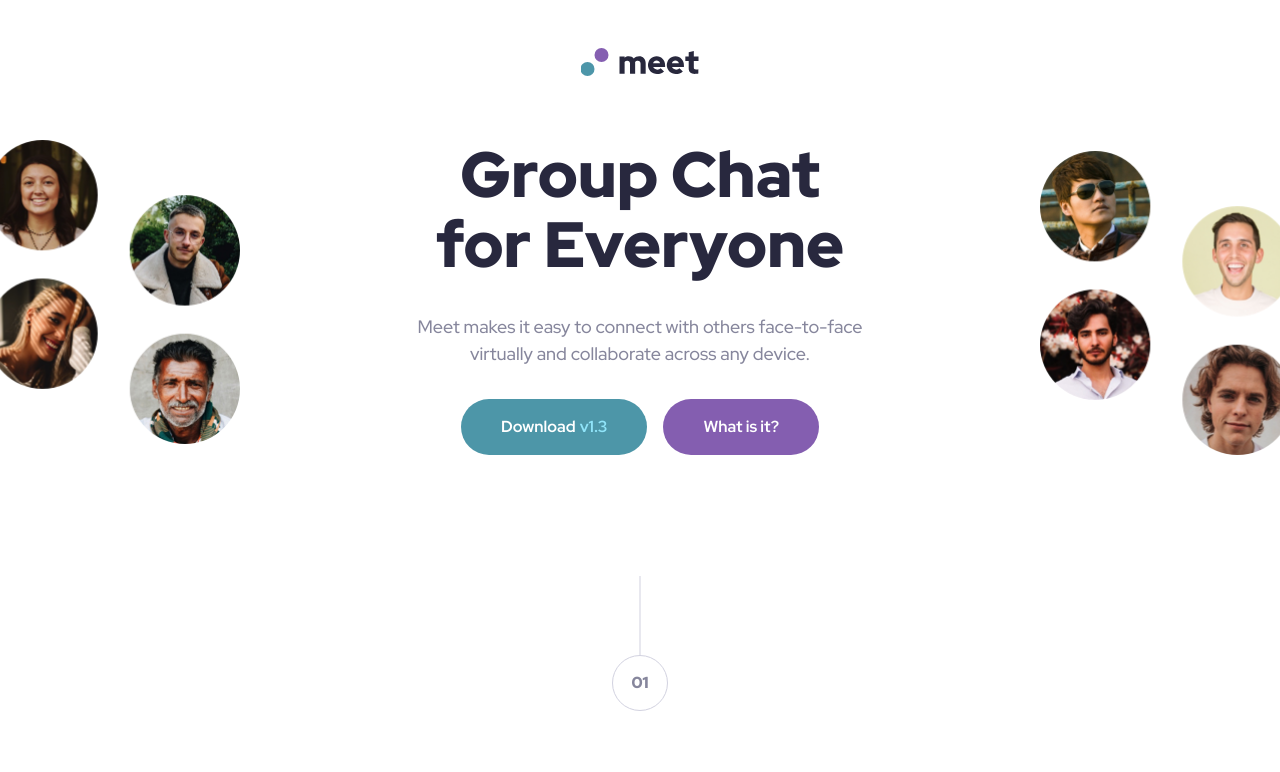
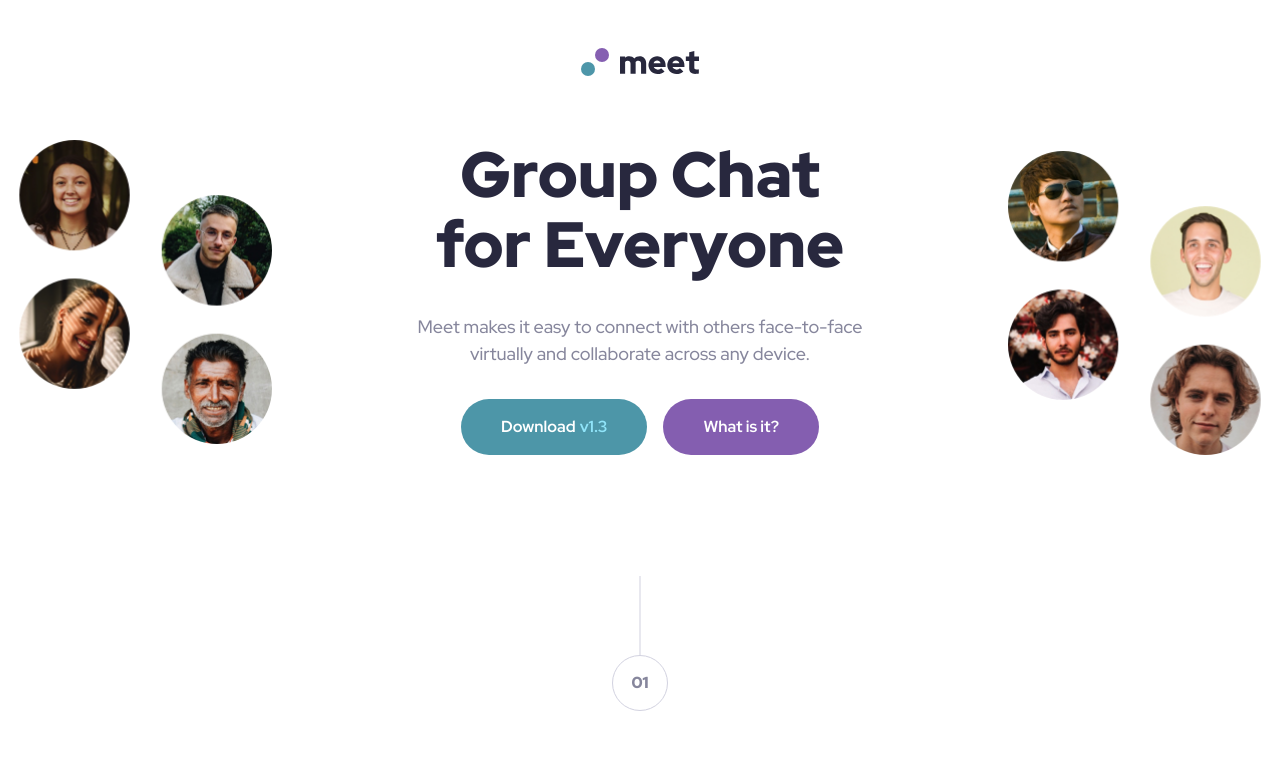
Before and after one commit to Valloa/FEM-meet-landing-page, a plain HTML site: page index.html in a window 1280 px wide. Shown: the top 772 px of the page. Drawn offline with Linux system fonts and the light colour scheme.

Commit message:
change layout of header

```diff
--- a/index.html
+++ b/index.html
@@ -23,6 +23,11 @@
   </head>
   <body>
     <main>
+      <nav class="Nav">
+        <a href="index.html" class="Nav__link">
+          <img src="assets/logo.svg" alt="Meet" class="Nav__logo" />
+        </a>
+      </nav>
       <header class="Header">
         <div class="Header__content">
           <h1 class="Header__title Text1">Group Chat for Everyone</h1>
@@ -38,8 +43,6 @@
             <a href="#" class="Button Button--secondary Text5">What is it?</a>
           </div>
         </div>
-
-        <img src="assets/logo.svg" alt="Logo meet" class="Header__logo" />
       </header>
 
       <section class="Section">
--- a/styles.css
+++ b/styles.css
@@ -153,16 +153,30 @@ main {
   overflow: hidden;
 }
 
+.Nav {
+    display: grid;
+    place-items: end center;
+    padding-block-start: var(--spacing-600);
+}
+
+.Nav__link {
+    color: inherit;
+    text-decoration: none;
+}
+
+.Nav__logo {
+    inline-size: auto;
+    block-size: 1.75rem;
+}
+
 .Header {
   position: relative;
-  margin-block-start: var(--spacing-950);
   padding-block: var(--spacing-800) var(--spacing-400);
   padding-inline: var(--spacing-400);
 
   @media (width > 30rem) {
     padding-block-end: var(--spacing-800);
   }
-
 
   @media (width <= 52rem) {
     overflow: hidden;
@@ -199,8 +213,6 @@ main {
   }
 
   &::before {
-
-
     @media (width <= 52rem) {
       position: relative;
       inset-inline-start: 50%;
@@ -208,12 +220,13 @@ main {
       block-size: calc((100vi + 2 * var(--spacing-400)) / 2.7);
       align-self: center;
       translate: -50%;
+      margin-block-end: 3rem;
       background-image: url("./assets/tablet/image-hero.png");
     }
 
     @media (width > 52rem) {
       inset-block-start: 0;
-    inset-inline-end: calc(50vi + 20rem);
+      inset-inline-end: calc(50vi + 18rem);
       background-image: url("./assets/desktop/image-hero-left.png");
     }
   }
@@ -222,7 +235,7 @@ main {
     display: none;
 
     @media (width > 52rem) {
-    inset-inline-start: calc(50vi + 20rem);
+      inset-inline-start: calc(50vi + 18rem);
       inset-block-end: 0;
       display: block;
       background-image: url("./assets/desktop/image-hero-right.png");
@@ -252,12 +265,12 @@ main {
   gap: var(--spacing-200);
 }
 
-.Header__logo {
+/* .Header__logo {
   position: absolute;
   inset-block-end: 100%;
   inset-inline-start: 50%;
   translate: -50%;
-}
+} */
 
 .Button {
   display: flex;
@@ -276,7 +289,7 @@ main {
 
     &:hover,
     &:focus-visible {
-      background-color: #71C0D4;
+      background-color: #71c0d4;
     }
 
     span {
@@ -289,7 +302,7 @@ main {
 
     &:hover,
     &:focus-visible {
-      background-color: #B18BDD;
+      background-color: #b18bdd;
     }
 
     span {
@@ -355,6 +368,10 @@ main {
   gap: var(--spacing-400);
   justify-self: center;
   inline-size: min(100%, 31.5rem);
+
+  @media (width > 52rem) {
+    inline-size: min(100%, 34rem);
+  }
 }
 
 .Section__title {
@@ -388,7 +405,7 @@ main {
 .Illustration {
   inline-size: 100%;
   aspect-ratio: 1;
-  border-radius: .5rem;
+  border-radius: 0.5rem;
 }
 
 .Footer {
@@ -428,7 +445,7 @@ main {
   }
 
   @media (width > 52rem) {
-    grid-template-columns: 1fr .8fr .6fr;
+    grid-template-columns: 1fr 0.8fr 0.6fr;
     gap: var(--spacing-400);
     justify-items: initial;
     text-align: initial;
@@ -448,11 +465,10 @@ main {
     inline-size: 100%;
     block-size: 100%;
     background: var(--cyan-600);
-    opacity: .8;
+    opacity: 0.8;
   }
 
   .Button {
-
     @media (width > 52rem) {
       place-self: start end;
     }
```
Lines whose indentation alone changed are shown as unchanged.
